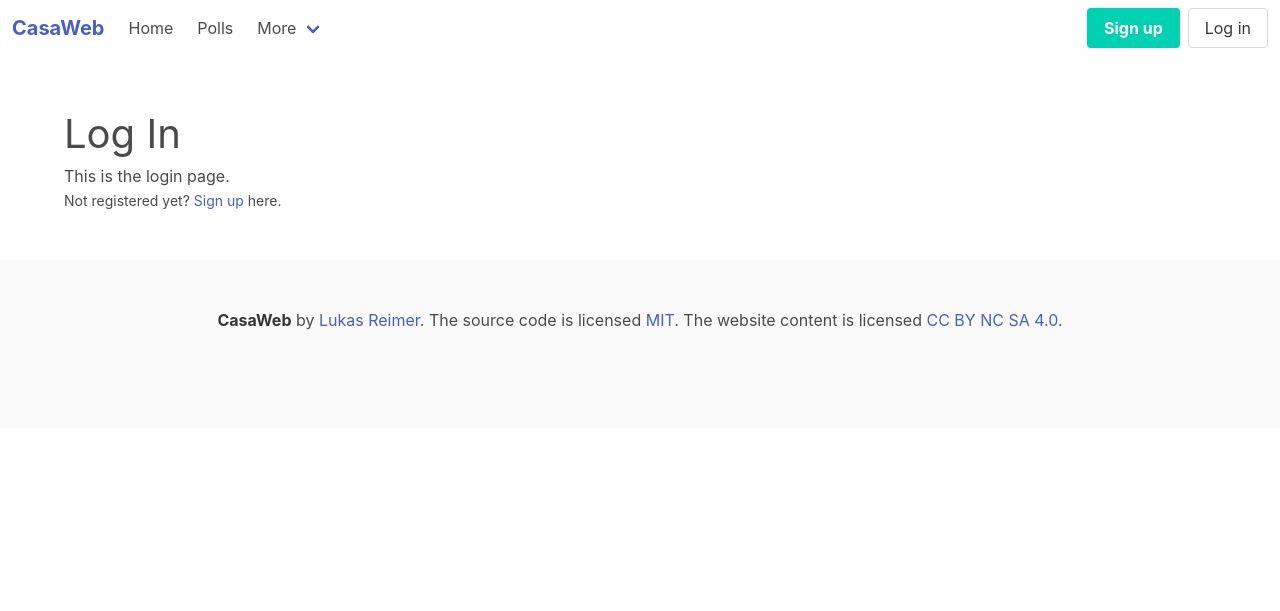
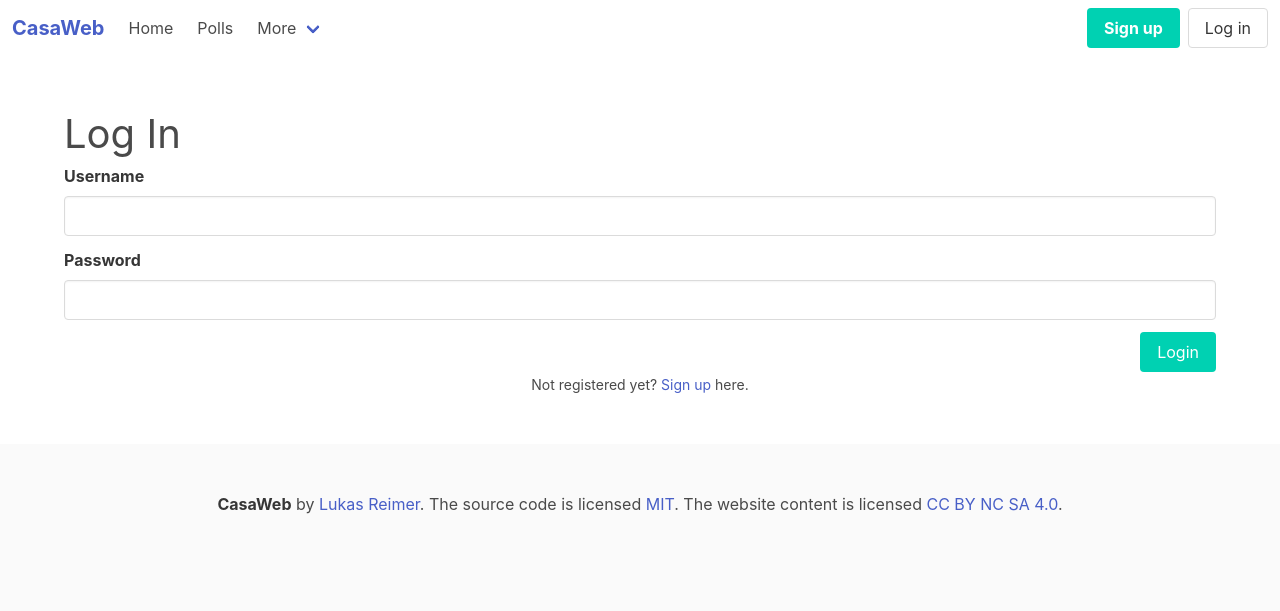
Before and after one commit to Lukisn/CasaPy, a Django app: page /login/ in a window 1280 px wide. Shown: the top 611 px of the page. Run offline with Django 4.2, Linux system fonts and the light colour scheme.

Commit message:
implemented login and logout logic

```diff
--- a/CasaWeb/casaweb/home/templates/home/login.html
+++ b/CasaWeb/casaweb/home/templates/home/login.html
@@ -6,7 +6,25 @@ Log In
 
 {% block content %}
 <h1 class="is-size-2">Log In</h1>
-<!-- TODO: implement login form and user authentication -->
-<p>This is the login page.</p>
-<p><small>Not registered yet? <a href="{% url 'home:signup' %}">Sign up</a> here.</small></p>
+<form action="" method="POST">
+  {% csrf_token %}
+  <div class="field">
+    <label class="label" for="username">Username</label>
+    <div class="control">
+      <input class="input" type="text" id="username" name="username" required/>
+    </div>
+  </div>
+  <div class="field">
+    <label class="label" for="password">Password</label>
+    <div class="control">
+      <input class="input" type="password" id="password" name="password" required/>
+    </div>
+  </div>
+  <div class="field is-grouped is-grouped-right">
+    <div class="control">
+      <button class="button is-primary" type="submit">Login</button>
+    </div>
+  </div>
+</form>
+<p class="has-text-centered"><small>Not registered yet? <a href="{% url 'home:signup' %}">Sign up</a> here.</small></p>
 {% endblock content %}
--- a/CasaWeb/casaweb/home/urls.py
+++ b/CasaWeb/casaweb/home/urls.py
@@ -4,7 +4,8 @@ from . import views
 
 app_name = "home"
 urlpatterns = [
-    path("", views.home, name="home"),
-    path("signup/", views.signup, name="signup"),
-    path("login/", views.login, name="login"),
+    path("", views.home_view, name="index"),
+    path("signup/", views.signup_view, name="signup"),
+    path("login/", views.login_view, name="login"),
+    path("logout/", views.logout_view, name="logout"),
 ]
--- a/CasaWeb/casaweb/home/views.py
+++ b/CasaWeb/casaweb/home/views.py
@@ -1,13 +1,30 @@
-from django.shortcuts import render
+from django.shortcuts import render, redirect
+from django.contrib.auth import authenticate, login, logout
 
 
-def home(request):
+def home_view(request):
     return render(request, "home/index.html")
 
 
-def login(request):
+def login_view(request):
+    if request.method == "POST":
+        username = request.POST["username"]
+        password = request.POST["password"]
+        user = authenticate(request, username=username, password=password)
+        if user is not None:
+            login(request, user)
+            # Redirect to a success page.
+            return redirect("home:index")
+        else:
+            # Return an 'invalid login' error message.
+            print("INVALID LOGIN!!!")
     return render(request, "home/login.html")
 
 
-def signup(request):
+def logout_view(request):
+    logout(request)
+    return redirect("home:index")
+
+
+def signup_view(request):
     return render(request, "home/signup.html")
--- a/CasaWeb/casaweb/templates/navbar.html
+++ b/CasaWeb/casaweb/templates/navbar.html
@@ -1,6 +1,6 @@
 <nav class="navbar" role="navigation" aria-label="main navigation">
   <div class="navbar-brand">
-    <a class="navbar-item" href="{% url 'home:home' %}">
+    <a class="navbar-item" href="{% url 'home:index' %}">
       <strong class="is-size-5">CasaWeb</strong>
     </a>
     <a role="button" class="navbar-burger" aria-label="menu" aria-expanded="false" data-target="navbarBasicExample">
@@ -11,7 +11,7 @@
   </div>
   <div id="navbarBasicExample" class="navbar-menu">
     <div class="navbar-start">
-      <a class="navbar-item" href="{% url 'home:home' %}">
+      <a class="navbar-item" href="{% url 'home:index' %}">
         Home
       </a>
       <a class="navbar-item" href="{% url 'polls:index' %}">
@@ -38,12 +38,21 @@
     <div class="navbar-end">
       <div class="navbar-item">
         <div class="buttons">
+          {% if request.user.is_authenticated %}
+          <a class="button" href="#">
+              <strong>{{ request.user.username }}</strong>
+          </a>
+          <a class="button is-danger" href="{% url 'home:logout' %}">
+            Log out
+          </a>
+          {% else %}
           <a class="button is-primary" href="{% url 'home:signup' %}">
             <strong>Sign up</strong>
           </a>
           <a class="button" href="{% url 'home:login' %}">
             Log in
           </a>
+          {% endif %}
         </div>
       </div>
     </div>
```
